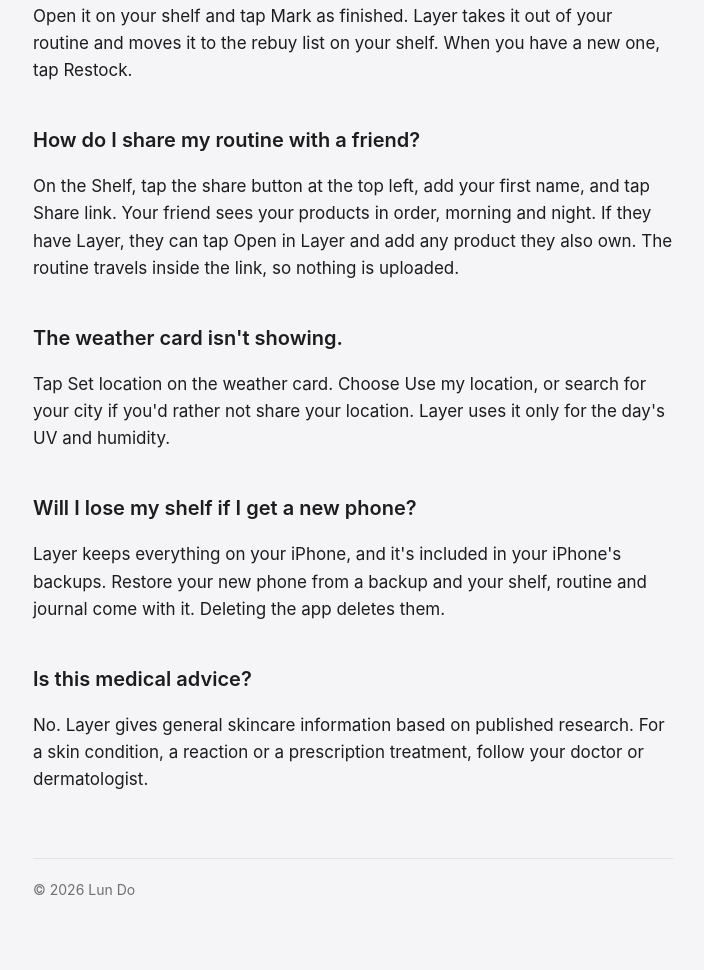
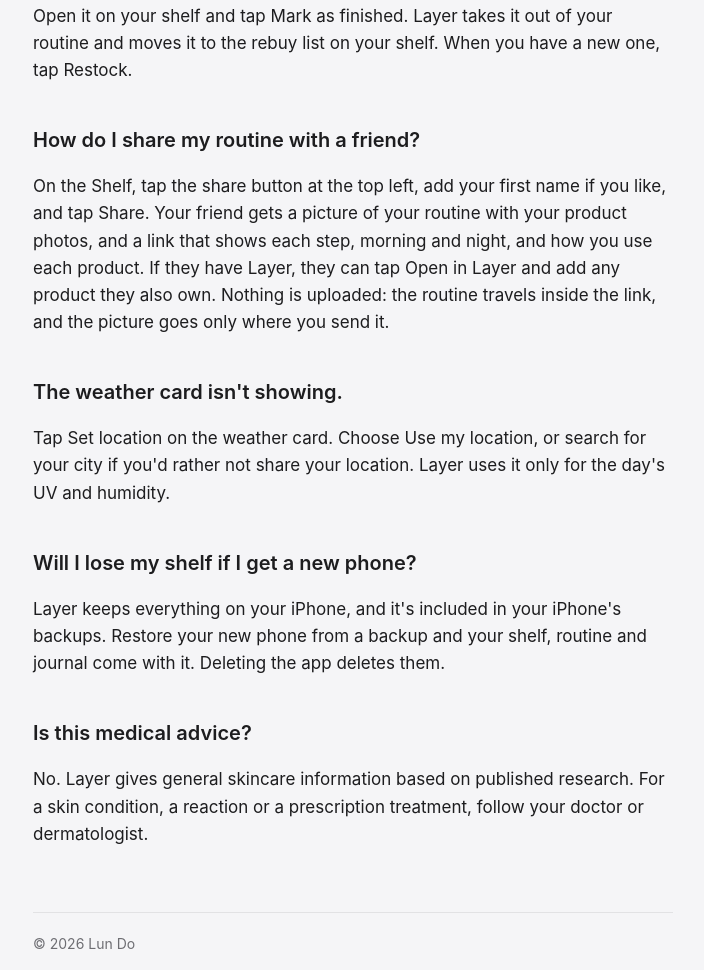
Before and after one commit to mark22d-kaijunumber8/layer, a plain HTML site: page support.html in a window 1280 px wide. Shown: the part 1298-2268 px from the top of the page, without its empty margins (287-991 px from the left). Drawn offline with Linux system fonts and the light colour scheme.

Commit message:
Describe the routine picture in support.html

```diff
--- a/support.html
+++ b/support.html
@@ -37,7 +37,7 @@
     <p>Open it on your shelf and tap Mark as finished. Layer takes it out of your routine and moves it to the rebuy list on your shelf. When you have a new one, tap Restock.</p>
 
     <h2>How do I share my routine with a friend?</h2>
-    <p>On the Shelf, tap the share button at the top left, add your first name, and tap Share link. Your friend sees your products in order, morning and night. If they have Layer, they can tap Open in Layer and add any product they also own. The routine travels inside the link, so nothing is uploaded.</p>
+    <p>On the Shelf, tap the share button at the top left, add your first name if you like, and tap Share. Your friend gets a picture of your routine with your product photos, and a link that shows each step, morning and night, and how you use each product. If they have Layer, they can tap Open in Layer and add any product they also own. Nothing is uploaded: the routine travels inside the link, and the picture goes only where you send it.</p>
 
     <h2>The weather card isn't showing.</h2>
     <p>Tap Set location on the weather card. Choose Use my location, or search for your city if you'd rather not share your location. Layer uses it only for the day's UV and humidity.</p>
```
